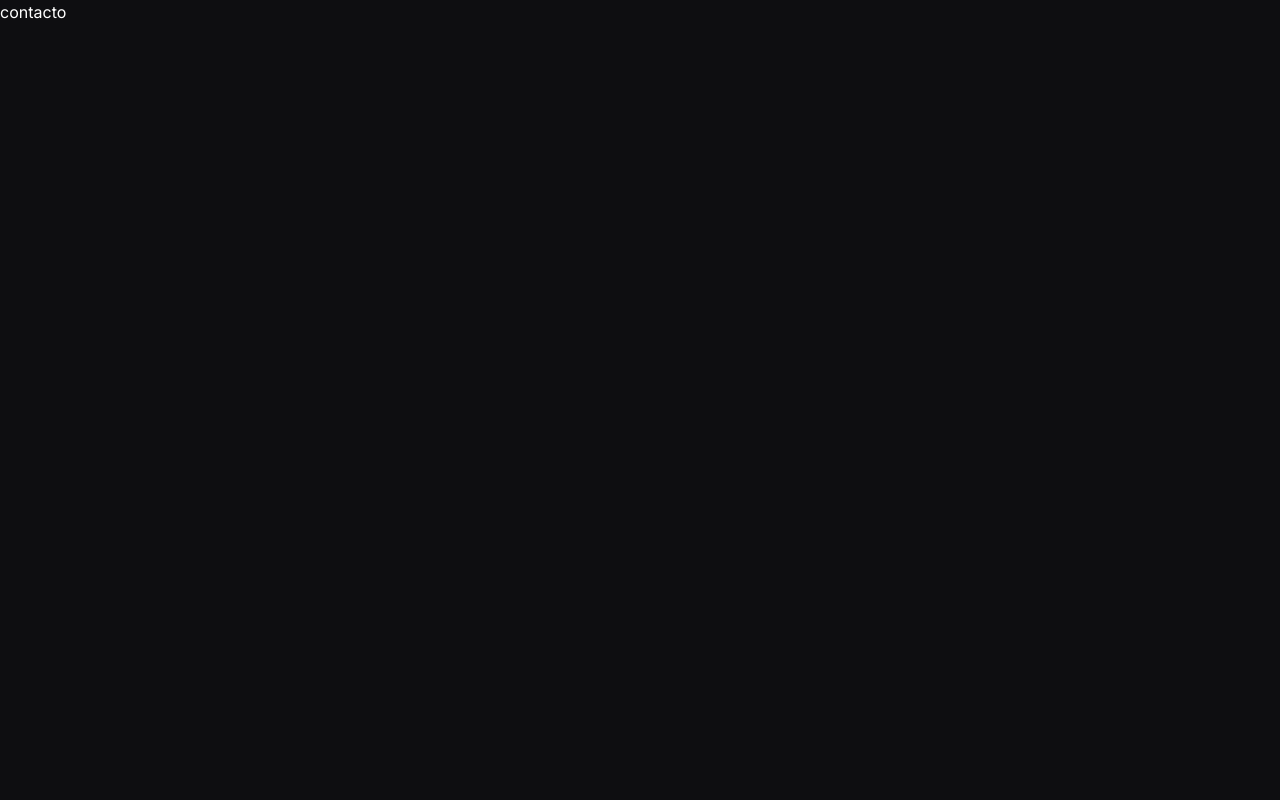
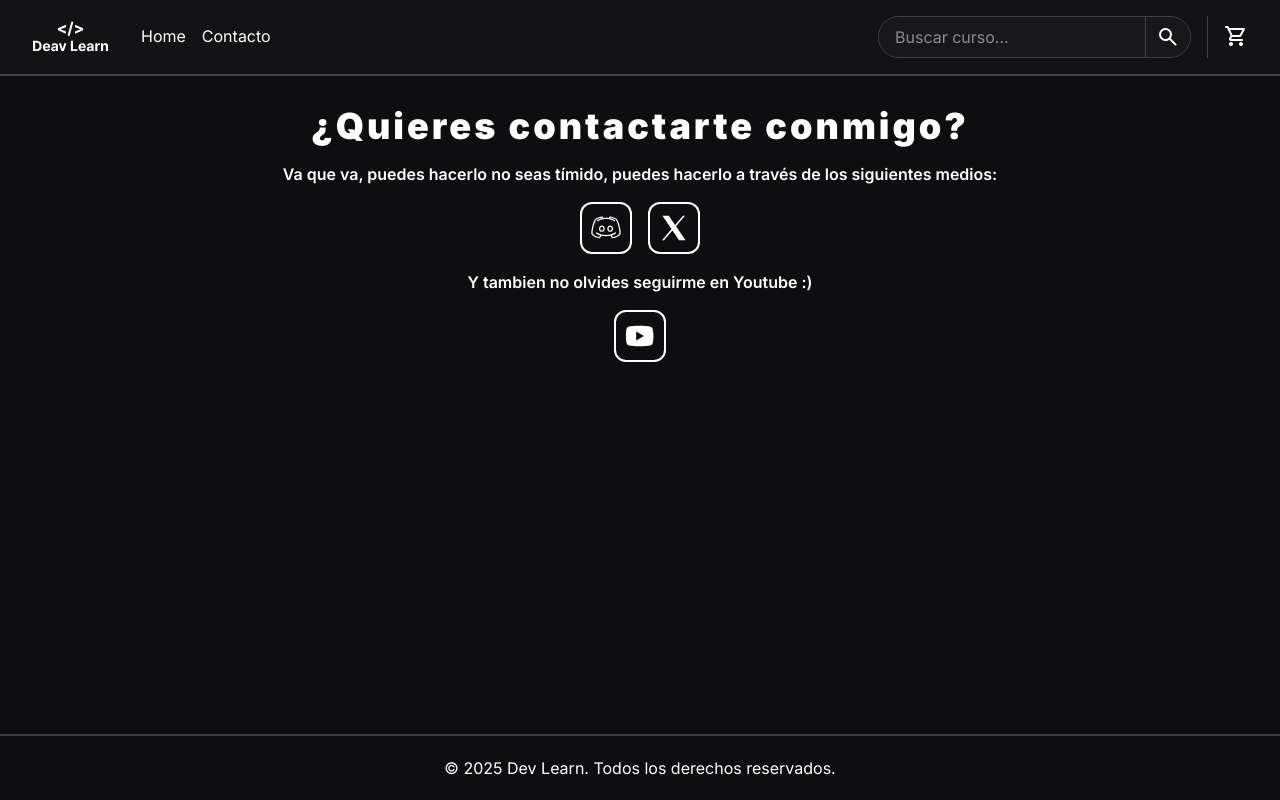
Before and after one commit to Jchhm24/DevLearn, a React (Vite) app: page /contacto in a window 1280 px wide. Built offline with nearby package versions, Linux system fonts and the light colour scheme.

Commit message:
agregar sección de contacto con íconos de redes sociales y componente Footer

```diff
--- a/src/pages/contacto.tsx
+++ b/src/pages/contacto.tsx
@@ -1,7 +1,50 @@
-import React from 'react'
+import { Footer } from "@/components/footer";
+import { DiscordIcon } from "@/components/icons/DiscordIcon";
+import { XIcon } from "@/components/icons/XIcon";
+import { YoutubeIcon } from "@/components/icons/YoutubeIcon";
+import { InputSearch } from "@/components/navbars/InputSearch";
+import { Navbar } from "@/components/navbars/Navbar";
+import React from "react";
 
 export const Contacto = () => {
-  return (
-    <div>contacto</div>
-  )
-}
+    return (
+        <>
+            <Navbar />
+            <div className="p-8 fixed z-8 w-full hidden max-[994px]:block">
+                <InputSearch />
+            </div>
+
+            <main className="py-26.5 px-5 flex flex-col gap-4 items-center">
+                <section className="flex flex-col gap-4" >
+                    <article>
+                        <h2 className="text-4xl font-black tracking-3px text-center" >¿Quieres contactarte conmigo?</h2>
+
+                        <p className="mt-4 text-center font-semibold" >
+                            Va que va, puedes hacerlo no seas tímido, puedes
+                            hacerlo a través de los siguientes medios:
+                        </p>
+                    </article>
+                    <div className="flex justify-center space-x-4">
+                      <a href="#" className="border-2 border-white p-2 rounded-xl" >
+                        <DiscordIcon className="w-8 h-8" />
+                      </a>
+                      <a href="#" className="border-2 border-white p-2 rounded-xl" >
+                        <XIcon className="w-8 h-8" />
+                      </a>
+                    </div>
+                </section>
+
+                <section className="flex flex-col gap-4 items-center" >
+                    <p className="text-center font-semibold" >Y tambien no olvides seguirme en Youtube :)</p>
+                    <a href="#" className="border-2 border-white p-2 rounded-xl w-min" >
+                      <YoutubeIcon className="w-8 h-8" />
+                    </a>
+                </section>
+            </main>
+
+            <div className="absolute bottom-0 w-full" >
+              <Footer />
+            </div>
+        </>
+    );
+};
```
